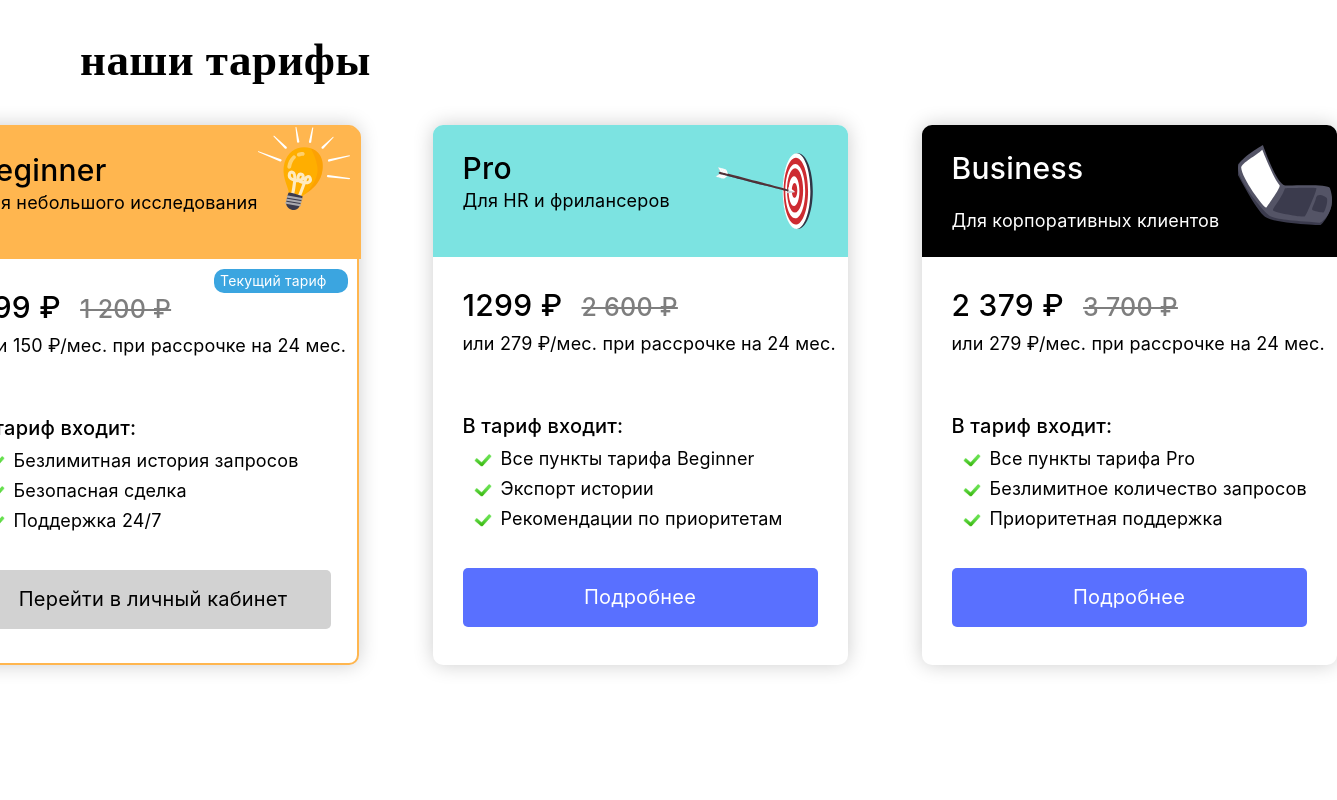
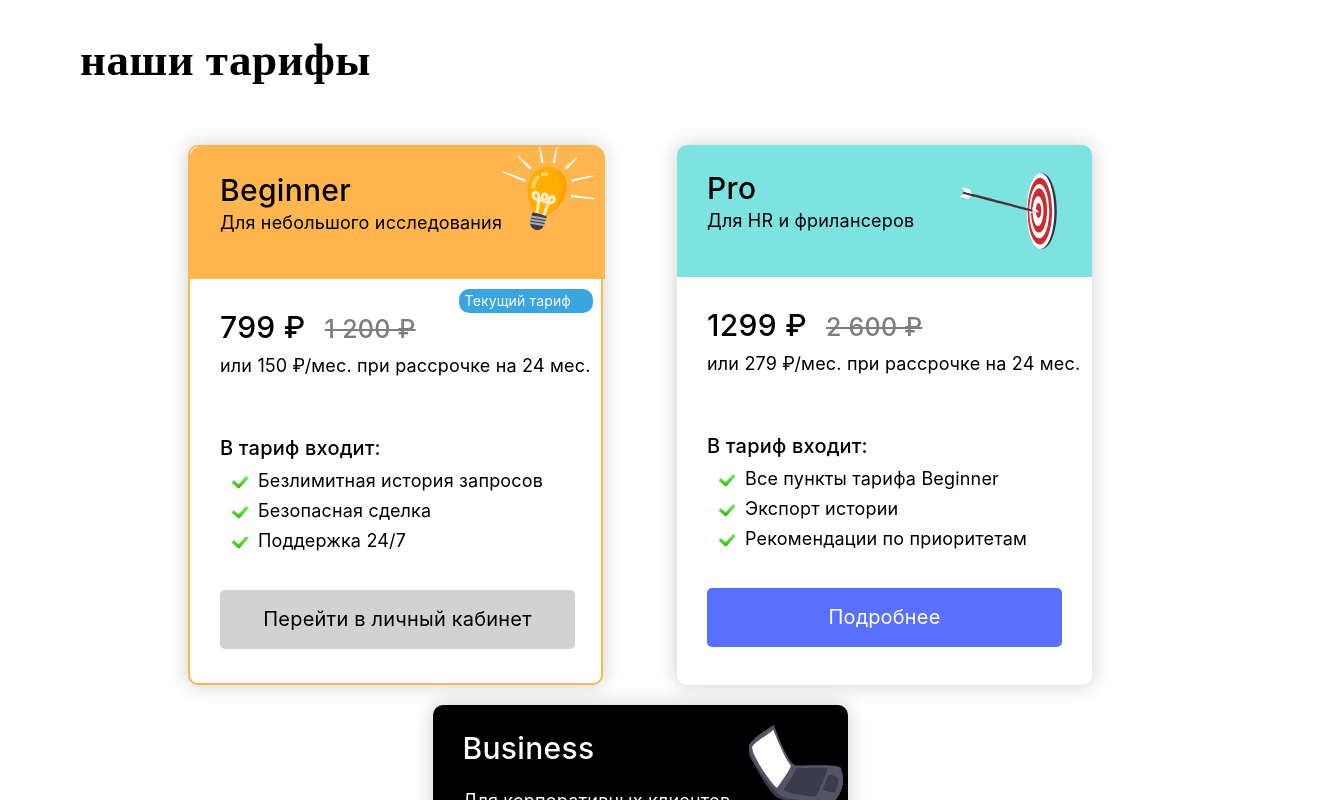
Before and after one commit to SkyTaill/SCAN, a React (Create React App) app in the folder my-app/: page / in a window 1280 px wide. Shown: the part 1900-2700 px from the top of the page, 1337 px wide, since content can reach past the window. Built offline with nearby package versions, Linux system fonts and the light colour scheme.

Commit message:
add wrap

```diff
--- a/my-app/src/components/HomePage/index.module.css
+++ b/my-app/src/components/HomePage/index.module.css
@@ -108,6 +108,7 @@
 }
 
 .centr_pic {
+    flex-wrap: wrap;
     display: flex;
     align-items: center;
     justify-content: center;
@@ -139,6 +140,7 @@
 }
 
 .tarifBlockBeginner {
+    margin-top: 20px;
     width: 415px;
     height: 540px;
     left: 60px;
@@ -154,6 +156,7 @@
 
 .tarifBlock {
     box-sizing: border-box;
+    margin-top: 20px;
     width: 415px;
     height: 540px;
     left: 512px;
```
